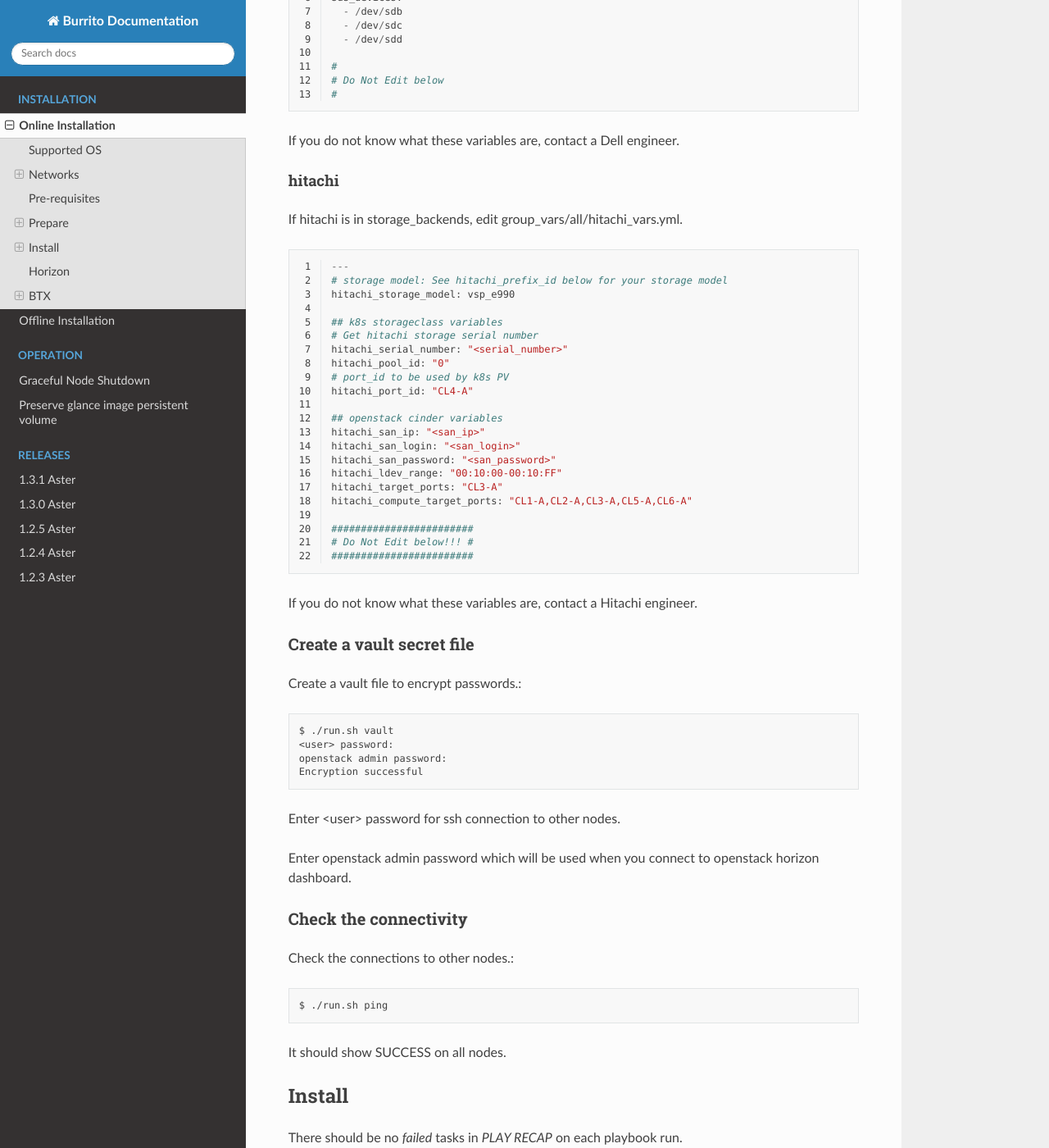
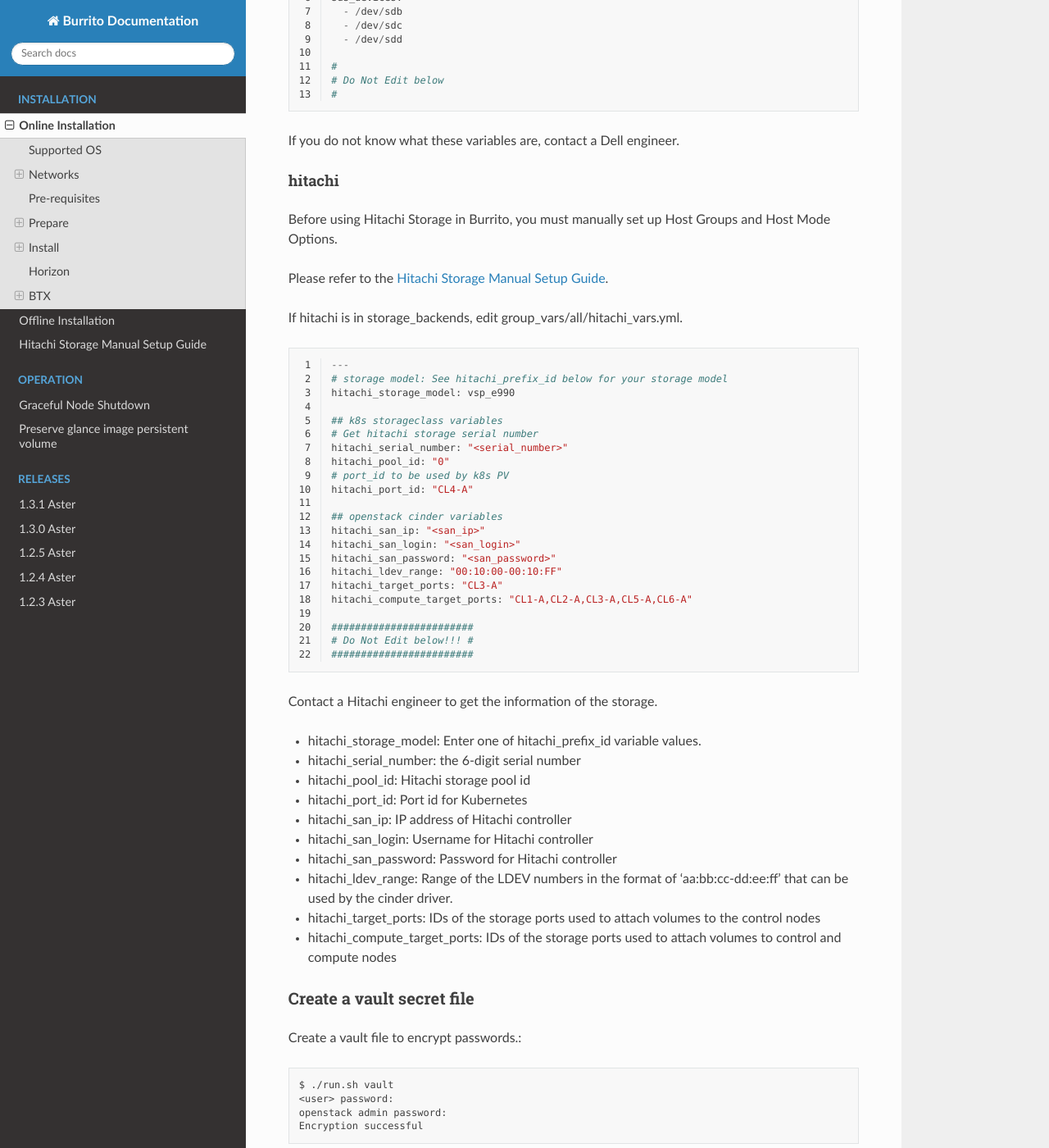
Before and after one commit to iorchard/burrito_docs, a Sphinx documentation site: the page built from source/install/install.rst, in a window 1280 px wide and 1400 px high, scrolled down 8549 px. Shown: the whole window at 82% size. Built offline with Sphinx 7.4.7 and the Read the Docs theme 2.0.0, drawn with Linux system fonts in a browser that asks for light colours; pages that are not in the unit, such as notebooks, are missing from menus.

Commit message:
add setup_hitachi_storage.rst

```diff
--- a/source/index.rst
+++ b/source/index.rst
@@ -19,6 +19,7 @@
 
    Online Installation <install/install>
    Offline Installation <install/install_offline>
+   Hitachi Storage Manual Setup Guide <install/setup_hitachi_storage>
 
 .. toctree::
    :caption: Operation
--- a/source/install/install.rst
+++ b/source/install/install.rst
@@ -618,6 +618,12 @@
 hitachi
 ^^^^^^^
 
+Before using Hitachi Storage in Burrito,
+you must manually set up Host Groups and Host Mode Options.
+
+Please refer to the
+:doc:`Hitachi Storage Manual Setup Guide <setup_hitachi_storage>`.
+
 If hitachi is in storage_backends, edit group_vars/all/hitachi_vars.yml.
 
 .. code-block::
@@ -646,7 +652,21 @@
    # Do Not Edit below!!! #
    ########################
 
-If you do not know what these variables are, contact a Hitachi engineer.
+Contact a Hitachi engineer to get the information of the storage.
+
+* hitachi_storage_model: Enter one of hitachi_prefix_id variable values.
+* hitachi_serial_number: the 6-digit serial number
+* hitachi_pool_id: Hitachi storage pool id
+* hitachi_port_id: Port id for Kubernetes
+* hitachi_san_ip: IP address of Hitachi controller
+* hitachi_san_login: Username for Hitachi controller
+* hitachi_san_password: Password for Hitachi controller
+* hitachi_ldev_range: Range of the LDEV numbers in the format of
+  ‘aa:bb:cc-dd:ee:ff’ that can be used by the cinder driver.
+* hitachi_target_ports: IDs of the storage ports used to attach volumes
+  to the control nodes
+* hitachi_compute_target_ports: IDs of the storage ports used to attach
+  volumes to control and compute nodes
 
 Create a vault secret file
 +++++++++++++++++++++++++++
--- a/source/releases/1.3.1.rst
+++ b/source/releases/1.3.1.rst
@@ -14,7 +14,7 @@
     - Hitachi Block Storage Driver (HBSD) is set up for OpenStack Volume
       Service (Cinder).
     - In order to support both kubernetes PVs and OpenStack volumes,
-      you need to set up host groups and host mode optios (HMO) manually
+      you need to set up host groups and host mode options (HMO) manually
       in Hitachi Virtual Storage Platform (HVSP) UI.
 
 * Upgrade the burrito_iso project to support Rocky Linux 8.9.
```
Also changed, not shown: source/install/install_offline.rst (+21 -1 lines), source/install/setup_hitachi_storage.rst (added, +124 -0 lines), 1 other file.
